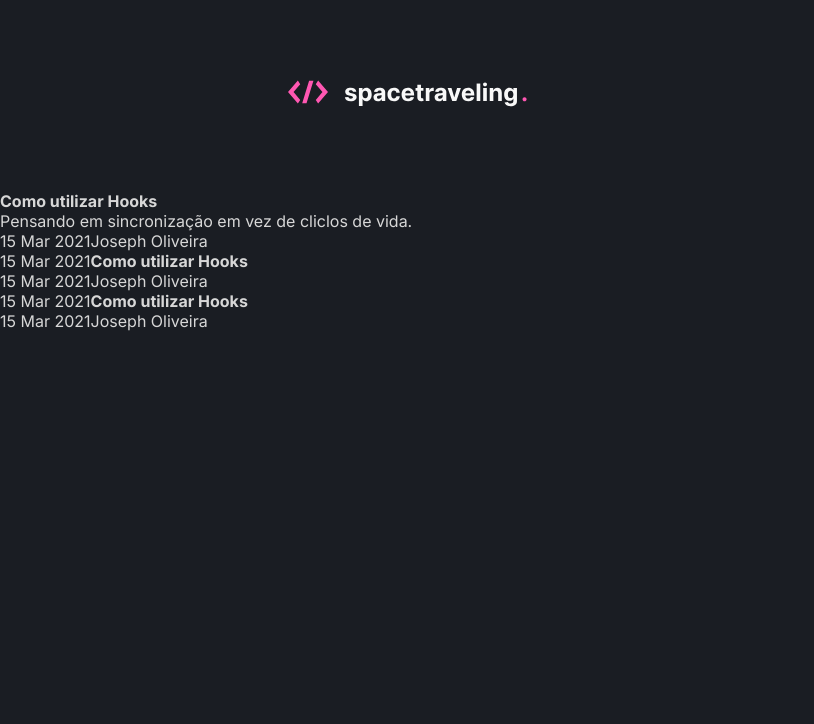
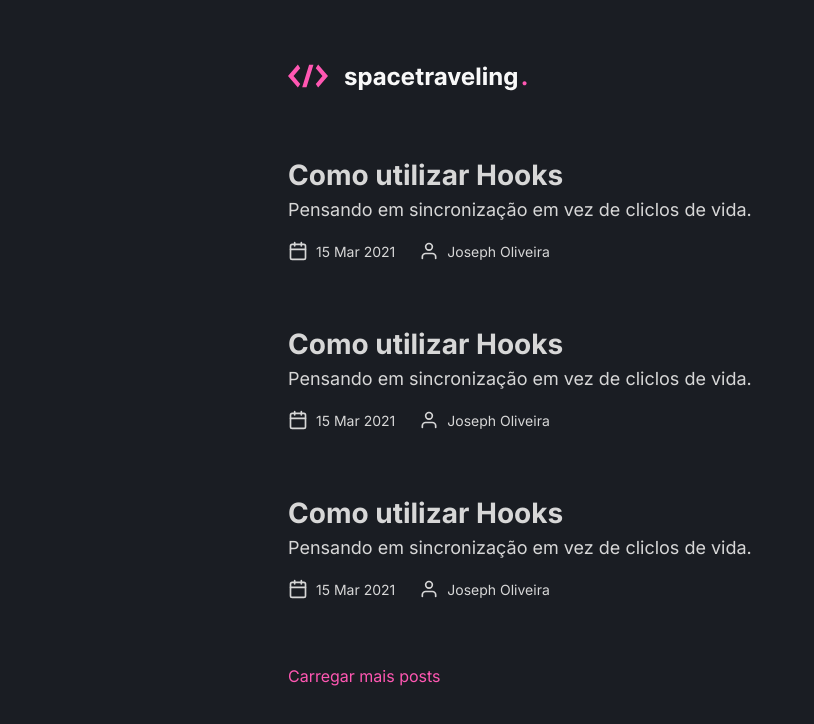
Before and after one commit to raphaelc0elh0/rs-spacetraveling, a Next.js app: page / in a window 1280 px wide. Shown: the top 724 px of the page, without its empty margins (0-814 px from the left). Built offline with nearby package versions, Linux system fonts and the light colour scheme.

Commit message:
:ok_hand: style: main page CSS styling

```diff
--- a/package.json
+++ b/package.json
@@ -20,7 +20,7 @@
     "prismic-dom": "^2.2.5",
     "react": "17.0.1",
     "react-dom": "17.0.1",
-    "react-icons": "^4.2.0",
+    "react-icons": "^4.4.0",
     "whatwg-fetch": "^3.6.2"
   },
   "devDependencies": {
--- a/src/components/Header/header.module.scss
+++ b/src/components/Header/header.module.scss
@@ -1,5 +1,5 @@
 .headerContainer {
   max-width: 768px;
-  margin: 5rem auto;
+  margin: 4rem auto;
   padding: 0 2rem;
 }
--- a/src/pages/home.module.scss
+++ b/src/pages/home.module.scss
@@ -1 +1,72 @@
-// TODO
+.postsContainer {
+  max-width: 768px;
+  margin: 0 auto;
+  padding: 0 2rem;
+
+  a {
+    display: block;
+
+    & + a {
+      margin-top: 1.5rem;
+      padding-top: 1.5rem;
+      border-top: 1px solid var(--gray-700);
+    }
+
+    strong {
+      display: block;
+      font-size: 1.75rem;
+      font-weight: 700;
+
+      margin-top: 1rem;
+      line-height: 2rem;
+
+      transition: color 0.2s;
+    }
+
+    p {
+      margin-top: 0.5rem;
+
+      font-size: 1.125rem;
+      line-height: 1.375rem;
+    }
+
+    div {
+      margin-top: 1.25rem;
+      font-size: 0.875rem;
+      span {
+        display: inline-flex;
+        align-items: center;
+
+        svg {
+          font-size: 1.25rem;
+          margin-right: 0.5rem;
+        }
+
+        & + span {
+          margin-left: 1.5rem;
+        }
+      }
+    }
+
+    &:hover strong {
+      color: var(--brilliant-rose);
+    }
+  }
+
+  button {
+    margin: 4rem 0;
+    color: var(--brilliant-rose);
+
+    background: none;
+    border: none;
+    padding: 0;
+    cursor: pointer;
+    outline: inherit;
+
+    transition: 0.2s;
+
+    &:hover {
+      box-shadow: 0 2px 0 var(--brilliant-rose);
+    }
+  }
+}
--- a/src/pages/index.tsx
+++ b/src/pages/index.tsx
@@ -1,10 +1,11 @@
 import Head from 'next/head';
 import Link from 'next/link';
+import { FiCalendar, FiUser } from 'react-icons/fi';
 
 // import { getPrismicClient } from '../services/prismic';
 
 // import commonStyles from '../styles/common.module.scss';
-// import styles from './home.module.scss';
+import styles from './home.module.scss';
 
 interface Post {
   uid?: string;
@@ -31,39 +32,50 @@ export default function Home() {
       <Head>
         <title>Home | spacetraveling</title>
       </Head>
-      <main>
-        <div>
+      <main className={styles.postsContainer}>
         <Link href={`/`}>
           <a>
             <strong>Como utilizar Hooks</strong>
             <p>Pensando em sincronização em vez de cliclos de vida.</p>
             <div>
-                <time>15 Mar 2021</time>
-                <span>Joseph Oliveira</span>
+              <span>
+                <FiCalendar /> 15 Mar 2021
+              </span>
+              <span>
+                <FiUser /> Joseph Oliveira
+              </span>
             </div>
           </a>
         </Link>
         <Link href={`/`}>
           <a>
-              <time>15 Mar 2021</time>
             <strong>Como utilizar Hooks</strong>
+            <p>Pensando em sincronização em vez de cliclos de vida.</p>
             <div>
-                <time>15 Mar 2021</time>
-                <span>Joseph Oliveira</span>
+              <span>
+                <FiCalendar /> 15 Mar 2021
+              </span>
+              <span>
+                <FiUser /> Joseph Oliveira
+              </span>
             </div>
           </a>
         </Link>
         <Link href={`/`}>
           <a>
-              <time>15 Mar 2021</time>
             <strong>Como utilizar Hooks</strong>
+            <p>Pensando em sincronização em vez de cliclos de vida.</p>
             <div>
-                <time>15 Mar 2021</time>
-                <span>Joseph Oliveira</span>
+              <span>
+                <FiCalendar /> 15 Mar 2021
+              </span>
+              <span>
+                <FiUser /> Joseph Oliveira
+              </span>
             </div>
           </a>
         </Link>
-        </div>
+        <button type="button">Carregar mais posts</button>
       </main>
     </>
   );
--- a/src/styles/globals.scss
+++ b/src/styles/globals.scss
@@ -5,7 +5,7 @@
 }
 
 :root {
-  --brilliant-rose: #ffffff;
+  --brilliant-rose: #ff57b2;
   --dark-jungle: #1a1d23;
   --gray-400: #f8f8f8;
   --gray-500: #d7d7d7;
```
Also changed, not shown: 1 other file (tests, documents, lock files or other folders). Lines whose indentation alone changed are shown as unchanged.
